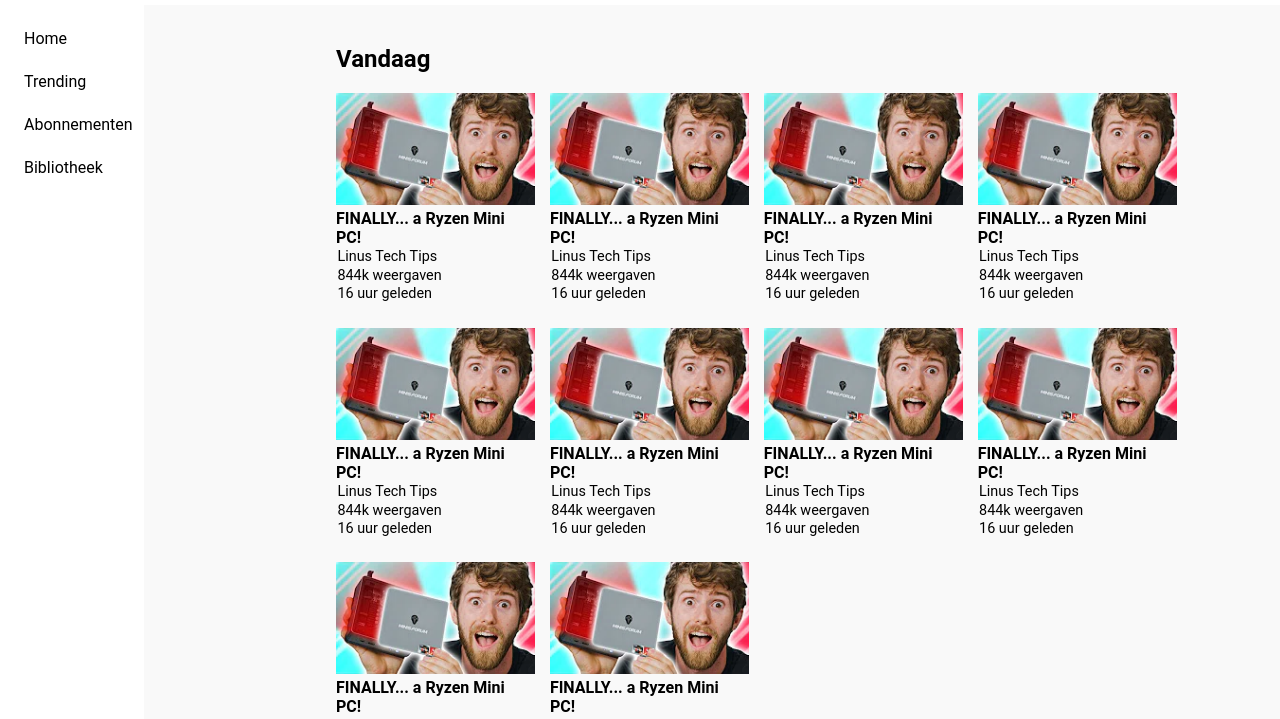
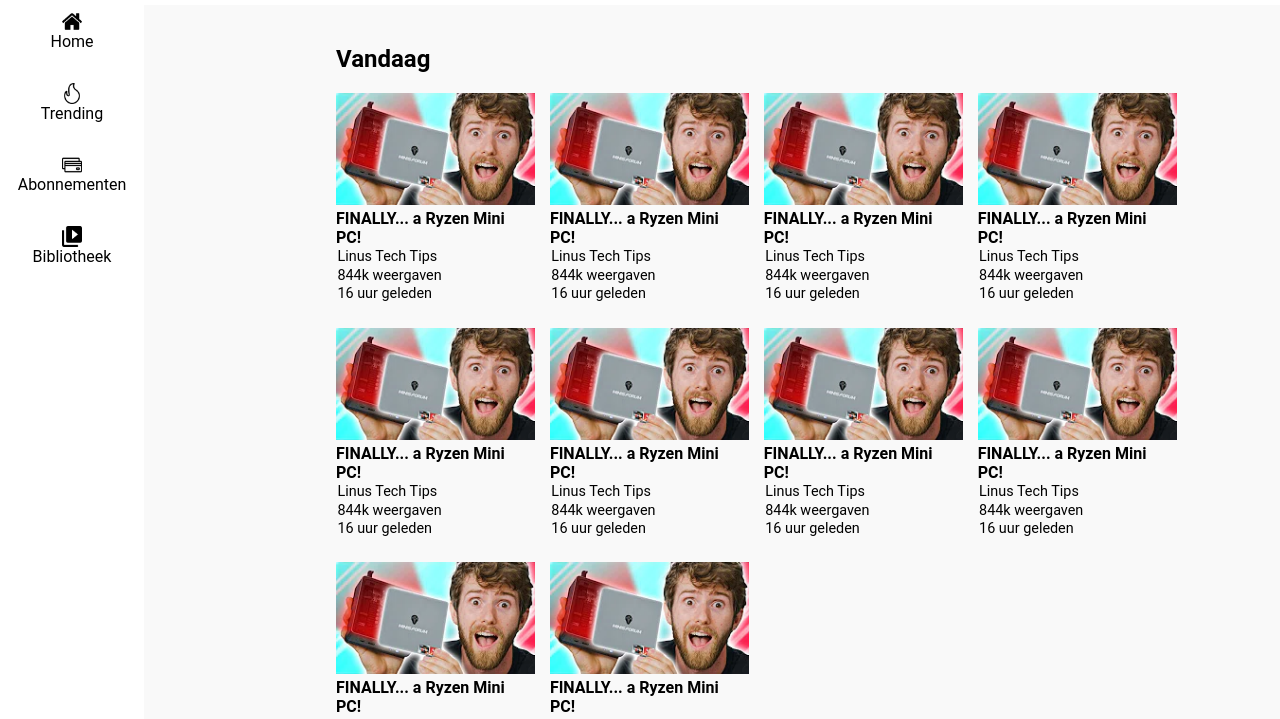
Before and after one commit to charder001/ricktube, a plain HTML site: page index.html in a window 1280 px wide. Both pictures are taken after a click on the picture 32 px from the left and 40 px from the top of the page. Shown: the part 75-794 px from the top of the page. Drawn offline with Linux system fonts and the light colour scheme.

Commit message:
cleaned up images outside of li

```diff
--- a/index.html
+++ b/index.html
@@ -31,10 +31,19 @@
     <nav>
         <section id="collapsed-nav" class="hide">
             <ul>
-                <li>Home</li>
-                <li>Trending</li>
-                <li>Abonnementen</li>
-                <li>Bibliotheek</li>
+                <li>
+                    <img src="img/home.png">
+                    Home
+                </li>
+                <li>
+                    <img src="img/fire.png">
+                    Trending</li>
+                <li>
+                    <img src="img/credit-card.png">
+                    Abonnementen</li>
+                <li>
+                    <img src="img/library.png">
+                    Bibliotheek</li>
             </ul>
         </section>
         <section id="expanded-nav">
--- a/style.css
+++ b/style.css
@@ -79,9 +79,9 @@
 nav {
     position: fixed;
     background-color: white;
-    height: 100%;
     overflow: scroll;
-    top: 5em;
+    top: 70px;
+    bottom: 0;
 }
 
 nav ul {
@@ -99,15 +99,28 @@
 
 #collapsed-nav {
     width: 9em;
+    text-align: center;
 }
 
 #collapsed-nav ul {
     padding: 0;
 }
 
+#collapsed-nav img {
+    display: block;
+    height: 1.3em;
+    margin: 0 auto 0 auto;
+}
+
+#collapsed-nav li {
+    margin: 0em 1em 2em 1em
+}
+
 #expanded-nav {
     width: 18em;
 }
+
+
 
 #day:first-of-type {
     margin-top: 5em;
@@ -176,6 +189,7 @@
     #smallSearch {
         display: block;
     }
+
     #collapsed-nav {
         display: none;
     }
```
Also changed, not shown: img/credit-card.png (added), img/fire.png (added), img/home.png (added), img/library.png (added), img/video.png (added). Lines whose indentation alone changed are shown as unchanged.
